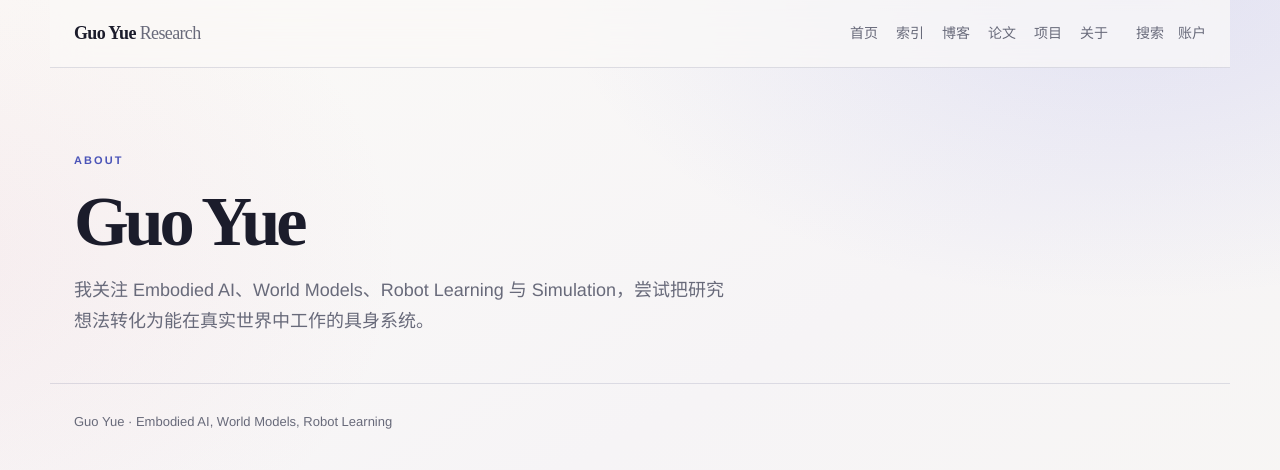
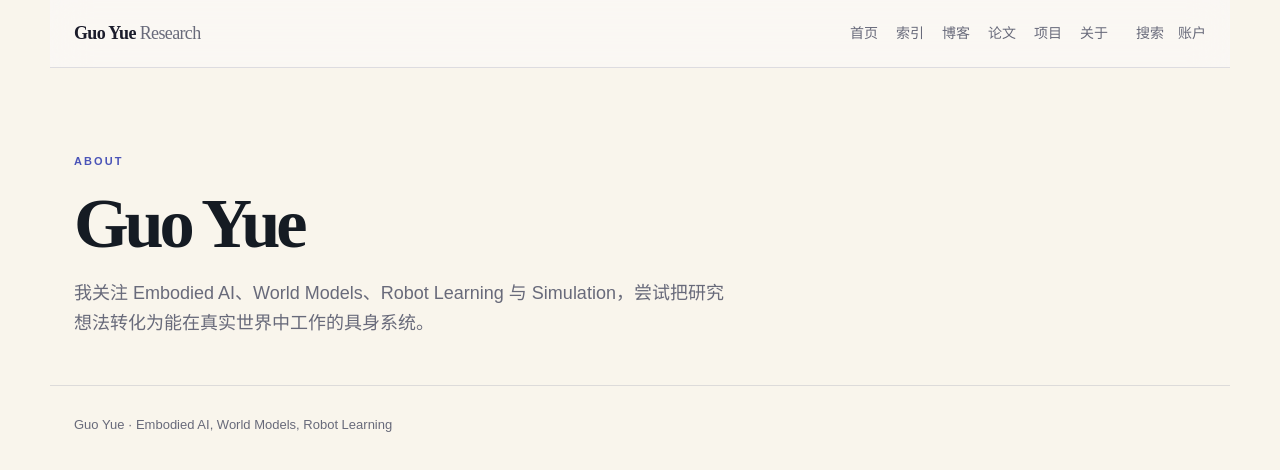
Before and after one commit to guoyue0412/reading-journal-sites, a Next.js app: page /about in a window 1280 px wide. Shown: the top 470 px of the page. Built offline with nearby package versions, Linux system fonts and the light colour scheme.

Commit message:
style: establish research archive design system

```diff
--- /dev/null
+++ b/app/editor-archive.css
@@ -0,0 +1,15 @@
+.admin-page {
+  --paper: var(--archive-paper);
+  --ink: var(--archive-ink);
+  --muted: var(--archive-muted);
+  --rule: var(--archive-rule);
+  --vermilion: var(--archive-accent);
+  --serif: var(--archive-display);
+  --sans: var(--archive-sans);
+  --mono: var(--archive-mono);
+  min-height: 100vh;
+  overflow-x: clip;
+  background: var(--archive-paper-soft);
+  color: var(--archive-ink);
+  font-family: var(--archive-sans);
+}
--- a/app/layout.tsx
+++ b/app/layout.tsx
@@ -1,7 +1,13 @@
 import type { Metadata } from "next";
 import { headers } from "next/headers";
 import "katex/dist/katex.min.css";
+import "@fontsource-variable/newsreader/wght.css";
+import "@fontsource-variable/ibm-plex-sans/wght.css";
+import "@fontsource/ibm-plex-mono/400.css";
+import "@fontsource/ibm-plex-mono/600.css";
 import "./globals.css";
+import "./research-archive.css";
+import "./editor-archive.css";
 
 const title = "Guo Yue Research";
 const description = "Embodied AI, world models, robot learning, simulation, and research writing by Guo Yue.";
--- /dev/null
+++ b/app/research-archive.css
@@ -0,0 +1,47 @@
+:root {
+  --archive-paper: oklch(97% 0.012 85);
+  --archive-paper-soft: oklch(94% 0.014 85);
+  --archive-ink: oklch(22% 0.018 255);
+  --archive-muted: oklch(49% 0.018 255);
+  --archive-rule: oklch(84% 0.015 85);
+  --archive-accent: oklch(43% 0.12 28);
+  --archive-focus: oklch(57% 0.16 28);
+  --archive-display: "Newsreader Variable", "Noto Serif SC", "Songti SC", serif;
+  --archive-sans: "IBM Plex Sans Variable", "Noto Sans SC", "PingFang SC", sans-serif;
+  --archive-mono: "IBM Plex Mono", "SFMono-Regular", monospace;
+  --archive-width: 1180px;
+  --archive-reading: 65ch;
+}
+
+html { overflow-x: clip; }
+
+body {
+  min-width: 320px;
+  background: var(--archive-paper);
+  color: var(--archive-ink);
+  font-family: var(--archive-sans);
+  font-size: 17px;
+  line-height: 1.7;
+}
+
+.research-page {
+  min-height: 100vh;
+  overflow-x: clip;
+  background: var(--archive-paper);
+  color: var(--archive-ink);
+  font-family: var(--archive-sans);
+}
+
+.research-page :focus-visible {
+  outline: 2px solid var(--archive-focus);
+  outline-offset: 3px;
+}
+
+@media (prefers-reduced-motion: reduce) {
+  *, *::before, *::after {
+    scroll-behavior: auto !important;
+    animation-duration: 1ms !important;
+    animation-iteration-count: 1 !important;
+    transition-duration: 1ms !important;
+  }
+}
--- a/package.json
+++ b/package.json
@@ -17,6 +17,9 @@
     "db:generate": "drizzle-kit generate"
   },
   "dependencies": {
+    "@fontsource-variable/ibm-plex-sans": "5.3.0",
+    "@fontsource-variable/newsreader": "5.3.0",
+    "@fontsource/ibm-plex-mono": "5.3.0",
     "drizzle-orm": "0.45.2",
     "katex": "^0.18.1",
     "next": "16.2.6",
```
Also changed, not shown: 2 other files (tests, documents, lock files or other folders).
